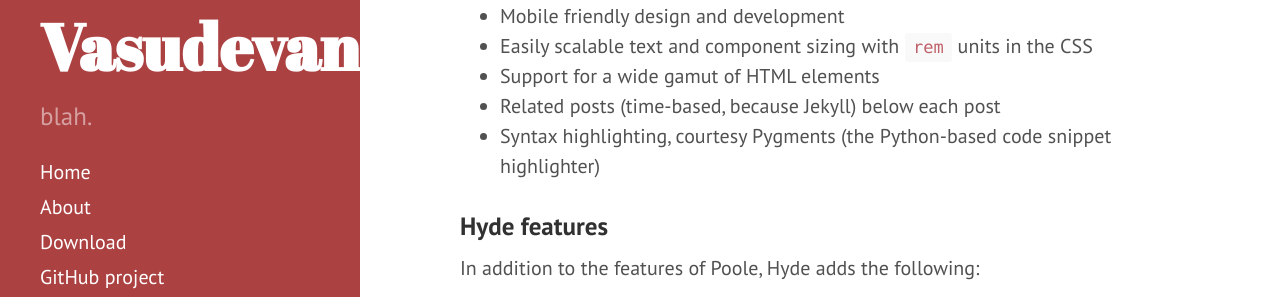
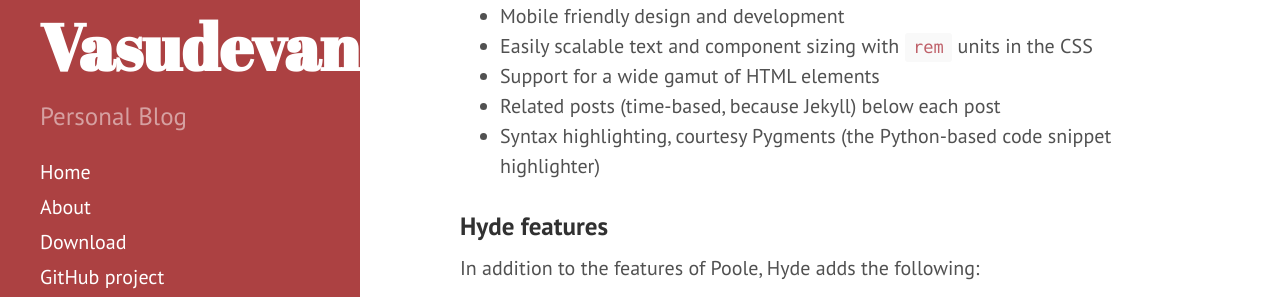
Before and after one commit to ashwinvasudevan/ashwinvasudevan.github.io, a Jekyll site: the page built from index.html, in a window 1280 px wide. Shown: the part 480-777 px from the top of the page. Built offline with Jekyll 4.4.1, drawn with Linux system fonts in a browser that asks for light colours; Markdown is read by kramdown in place of the engine named in the settings; the list of posts is cut into pages by our own code.

Commit message:
Update _config.yml

```diff
--- a/_config.yml
+++ b/_config.yml
@@ -8,7 +8,7 @@ permalink:        pretty
 # Setup
 title:            Ashwin Vasudevan
 tagline:          'Personal Blog'
-description:      'blah.'
+description:      'Personal Blog'
 url:              http://ashwinvasudevan.github.io
 baseurl:          /
 
```
